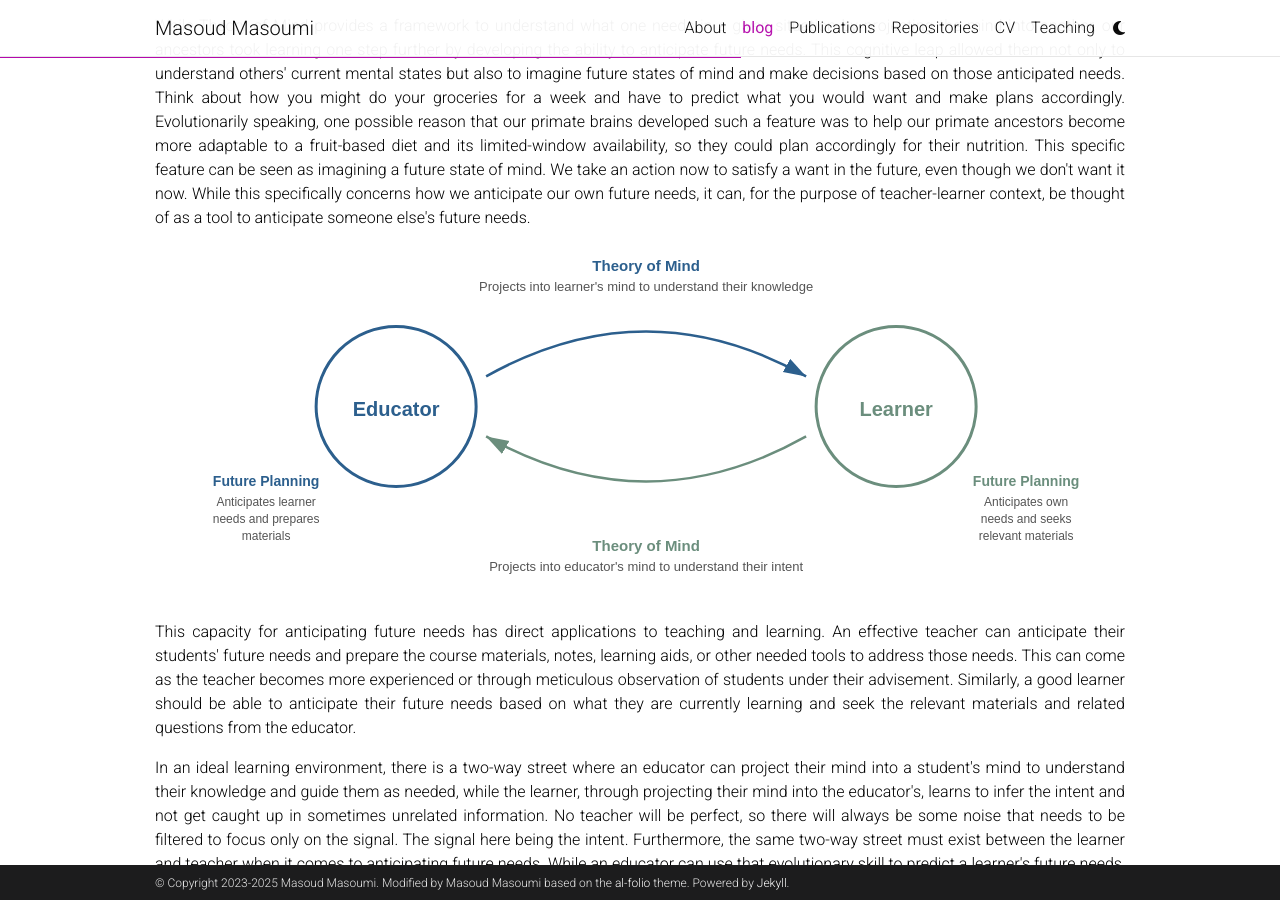
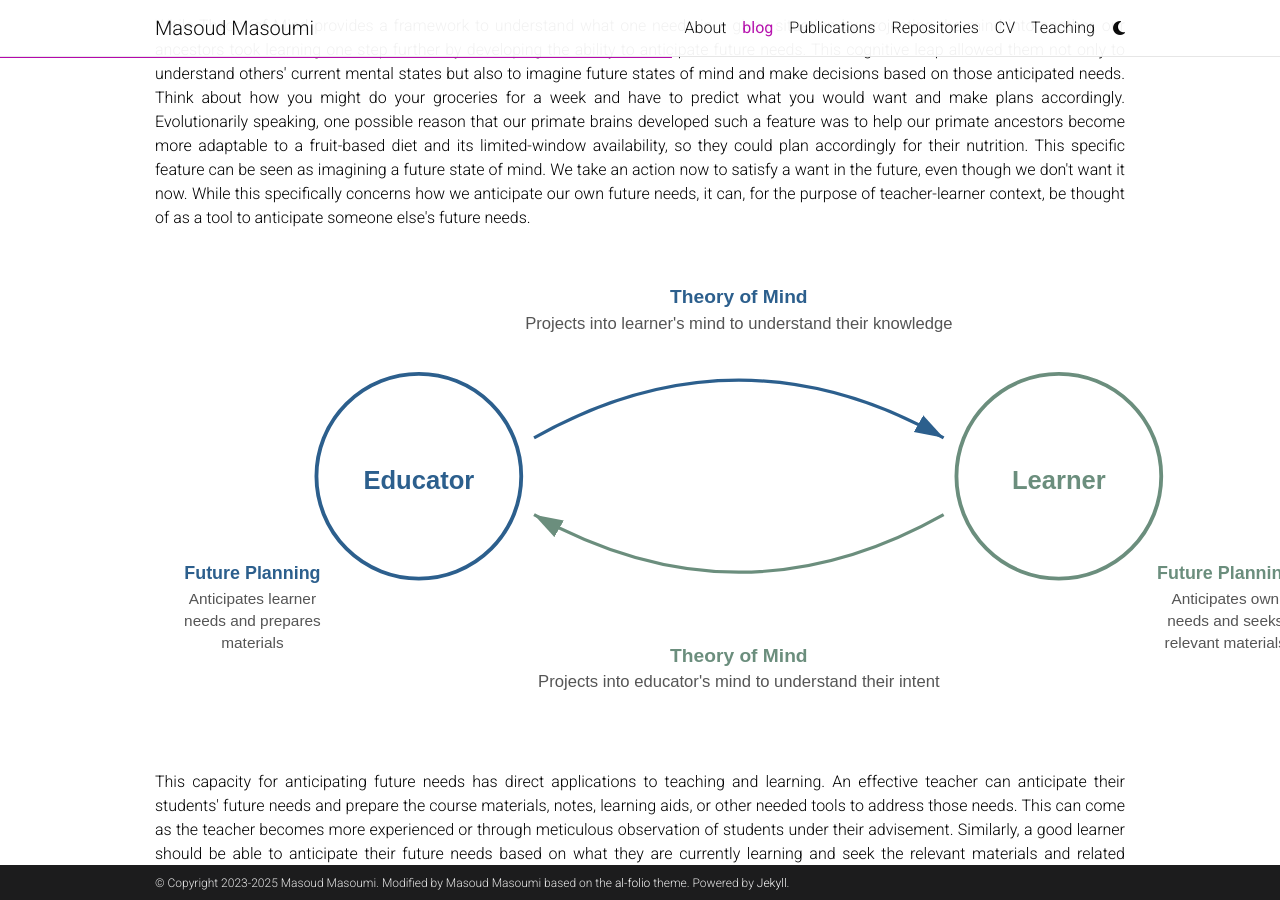
Before and after one commit to MasoudMiM/masoudmim.github.io, a Jekyll site: the page built from _posts/2025-10-26-evolutionary-learning.md, in a window 1280 px wide and 900 px high, scrolled down 854 px. Built offline with Jekyll 4.4.1, drawn with Linux system fonts in a browser that asks for light colours; comment, search, counter and statistics services are not loaded; a style sheet for code colours, icons or effects is not loaded.

Commit message:
update image

```diff
--- a/_posts/2025-10-26-evolutionary-learning.md
+++ b/_posts/2025-10-26-evolutionary-learning.md
@@ -30,7 +30,7 @@ categories: essay
 <p>While Theory of Mind provides a framework to understand what one needs in a given situation by projecting the mind into another, our ancestors took learning one step further by developing the ability to anticipate future needs. This cognitive leap allowed them not only to understand others' current mental states but also to imagine future states of mind and make decisions based on those anticipated needs. Think about how you might do your groceries for a week and have to predict what you would want and make plans accordingly. Evolutionarily speaking, one possible reason that our primate brains developed such a feature was to help our primate ancestors become more adaptable to a fruit-based diet and its limited-window availability, so they could plan accordingly for their nutrition. This specific feature can be seen as imagining a future state of mind. We take an action now to satisfy a want in the future, even though we don't want it now. While this specifically concerns how we anticipate our own future needs, it can, for the purpose of teacher-learner context, be thought of as a tool to anticipate someone else's future needs.</p>
 
 <div style="text-align: center; margin-top: 20px; margin-bottom: 20px;">
-    <img src="/assets/img/evol-education_diagram.svg" alt="two-way street between the educator and the learner">
+    <img src="/assets/img/evol-education_diagram.svg" alt="two-way street between the educator and the learner" height="500">
 </div>
 
 <p>This capacity for anticipating future needs has direct applications to teaching and learning. An effective teacher can anticipate their students' future needs and prepare the course materials, notes, learning aids, or other needed tools to address those needs. This can come as the teacher becomes more experienced or through meticulous observation of students under their advisement. Similarly, a good learner should be able to anticipate their future needs based on what they are currently learning and seek the relevant materials and related questions from the educator.</p>
```
